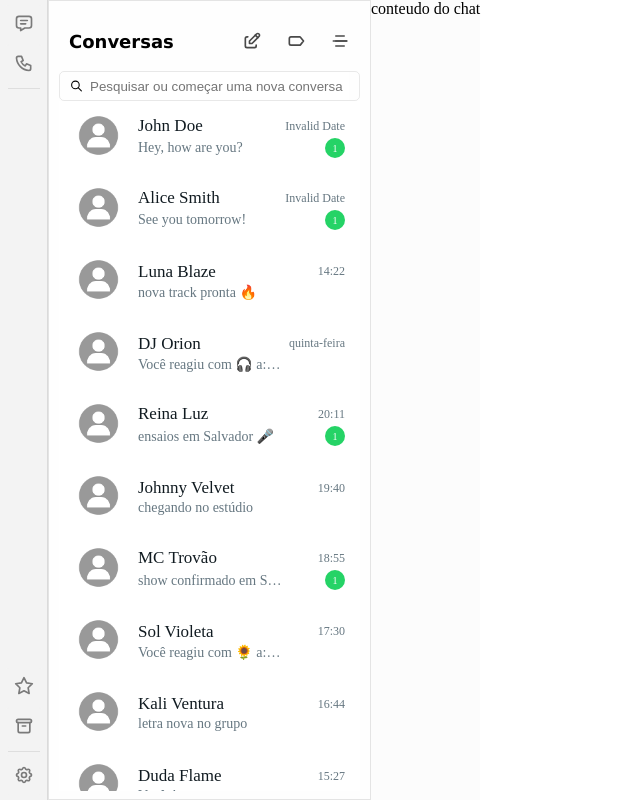
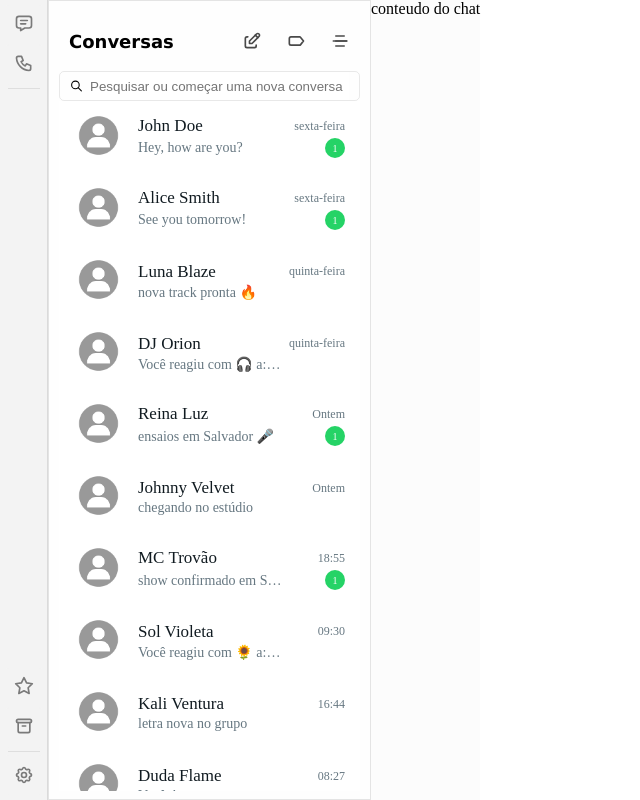
Before and after one commit to saulotarsobc/whatsclone, a Next.js app: page /chats in a window 1280 px wide. Shown: the whole page, without its empty margins (0-640 px from the left). Built offline with nearby package versions, Linux system fonts and the light colour scheme.

Commit message:
refactor(MockChats): update timestamps to reflect more recent dates
The timestamps in the mock chat data were updated to simulate more recent activity. This change ensures the mock data better reflects a real-world scenario for testing and development purposes.

```diff
--- a/src/mock/MockChats.ts
+++ b/src/mock/MockChats.ts
@@ -3,7 +3,7 @@ export const MockChats = [
     id: 1,
     name: "John Doe",
     lastMessage: "Hey, how are you?",
-    timestamp: "10:30",
+    timestamp: "2025-04-11T14:22:00",
     unreadCount: 2,
     avatar: null,
   },
@@ -11,14 +11,14 @@ export const MockChats = [
     id: 2,
     name: "Alice Smith",
     lastMessage: "See you tomorrow!",
-    timestamp: "09:15",
+    timestamp: "2025-04-11T08:15:00",
     unreadCount: 1,
     avatar: null,
   },
   {
     id: 3,
     name: "Luna Blaze",
-    created_at: "2025-04-07T14:22:00",
+    created_at: "2025-04-10T19:22:00",
     message: "nova track pronta 🔥",
     read: true,
     avatar: null,
@@ -26,7 +26,7 @@ export const MockChats = [
   {
     id: 4,
     name: "DJ Orion",
-    created_at: "2025-04-03T09:10:00",
+    created_at: "2025-04-10T09:10:00",
     message: 'Você reagiu com 🎧 a: "set ao vivo de ontem"',
     read: true,
     avatar: null,
@@ -34,7 +34,7 @@ export const MockChats = [
   {
     id: 5,
     name: "Reina Luz",
-    created_at: "2025-04-07T20:11:00",
+    created_at: "2025-04-09T20:11:00",
     message: "ensaios em Salvador 🎤",
     read: false,
     avatar: null,
@@ -42,7 +42,7 @@ export const MockChats = [
   {
     id: 6,
     name: "Johnny Velvet",
-    created_at: "2025-04-07T19:40:00",
+    created_at: "2025-04-09T10:40:00",
     message: "chegando no estúdio",
     read: true,
     avatar: null,
@@ -50,7 +50,7 @@ export const MockChats = [
   {
     id: 7,
     name: "MC Trovão",
-    created_at: "2025-04-07T18:55:00",
+    created_at: "2025-04-08T18:55:00",
     message: "show confirmado em SP 💣",
     read: false,
     avatar: null,
@@ -58,7 +58,7 @@ export const MockChats = [
   {
     id: 8,
     name: "Sol Violeta",
-    created_at: "2025-04-07T17:30:00",
+    created_at: "2025-04-08T09:30:00",
     message: 'Você reagiu com 🌻 a: "demo acústica nova"',
     read: true,
     avatar: null,
@@ -74,7 +74,7 @@ export const MockChats = [
   {
     id: 10,
     name: "Duda Flame",
-    created_at: "2025-04-07T15:27:00",
+    created_at: "2025-04-07T08:27:00",
     message: "Você: bora gravar amanhã?",
     read: true,
     avatar: null,
@@ -82,7 +82,7 @@ export const MockChats = [
   {
     id: 11,
     name: "Leo Harmonia",
-    created_at: "2025-04-07T13:11:00",
+    created_at: "2025-04-06T17:11:00",
     message: 'Você reagiu com 👏 a: "ref grave mixado"',
     read: true,
     avatar: null,
@@ -90,7 +90,7 @@ export const MockChats = [
   {
     id: 12,
     name: "Nay Groove",
-    created_at: "2025-04-07T10:50:00",
+    created_at: "2025-04-06T10:50:00",
     message: "link do clipe enviado 🎬",
     read: true,
     avatar: null,
@@ -98,7 +98,7 @@ export const MockChats = [
   {
     id: 13,
     name: "Tainá Beats",
-    created_at: "2025-04-07T09:33:00",
+    created_at: "2025-04-05T19:33:00",
     message: "capa do álbum ficou pronta 🎨",
     read: false,
     avatar: null,
@@ -106,7 +106,7 @@ export const MockChats = [
   {
     id: 14,
     name: "Bento Flow",
-    created_at: "2025-04-07T08:12:00",
+    created_at: "2025-04-05T08:12:00",
     message: "ouviu o feat já?",
     read: true,
     avatar: null,
@@ -114,7 +114,7 @@ export const MockChats = [
   {
     id: 15,
     name: "Yas Star",
-    created_at: "2025-04-07T21:10:00",
+    created_at: "2025-04-04T21:10:00",
     message: "passa no camarim depois do show ✨",
     read: false,
     avatar: null,
@@ -122,7 +122,7 @@ export const MockChats = [
   {
     id: 16,
     name: "Zeca Noise",
-    created_at: "2025-04-07T22:02:00",
+    created_at: "2025-04-04T11:02:00",
     message: "beat novo no dropbox",
     read: true,
     avatar: null,
@@ -130,7 +130,7 @@ export const MockChats = [
   {
     id: 17,
     name: "Clara Zen",
-    created_at: "2025-04-07T19:22:00",
+    created_at: "2025-04-03T19:22:00",
     message: "Você: bora meditar antes da sessão?",
     read: true,
     avatar: null,
@@ -138,7 +138,7 @@ export const MockChats = [
   {
     id: 18,
     name: "Nilo Vox",
-    created_at: "2025-04-07T11:47:00",
+    created_at: "2025-04-03T11:47:00",
     message: "voz guia tá no drive 🎤",
     read: true,
     avatar: null,
@@ -146,7 +146,7 @@ export const MockChats = [
   {
     id: 19,
     name: "Maya Synth",
-    created_at: "2025-04-07T00:33:00",
+    created_at: "2025-04-02T20:33:00",
     message: "loop de synth enviado 🌀",
     read: false,
     avatar: null,
@@ -154,7 +154,7 @@ export const MockChats = [
   {
     id: 20,
     name: "Bruno Keys",
-    created_at: "2025-04-07T05:55:00",
+    created_at: "2025-04-02T09:55:00",
     message: "acorde final ficou top 🔑",
     read: true,
     avatar: null,
@@ -162,7 +162,7 @@ export const MockChats = [
   {
     id: 21,
     name: "Lia Trap",
-    created_at: "2025-04-07T17:17:00",
+    created_at: "2025-04-01T17:17:00",
     message: "feat com o DJ pronto 🔥",
     read: true,
     avatar: null,
@@ -170,7 +170,7 @@ export const MockChats = [
   {
     id: 22,
     name: "Viktor Beats",
-    created_at: "2025-04-07T06:30:00",
+    created_at: "2025-04-01T08:30:00",
     message: "mix da faixa 3 finalizada 🎧",
     read: false,
     avatar: null,
```
